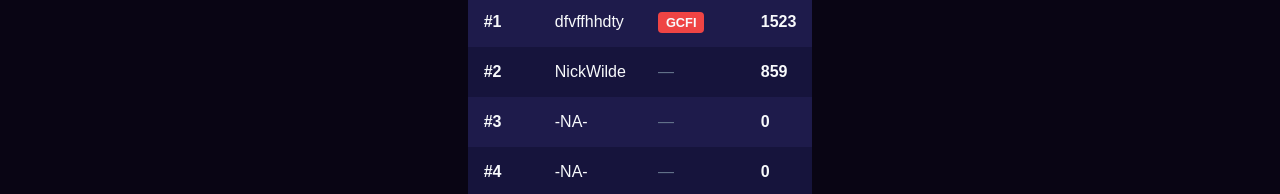
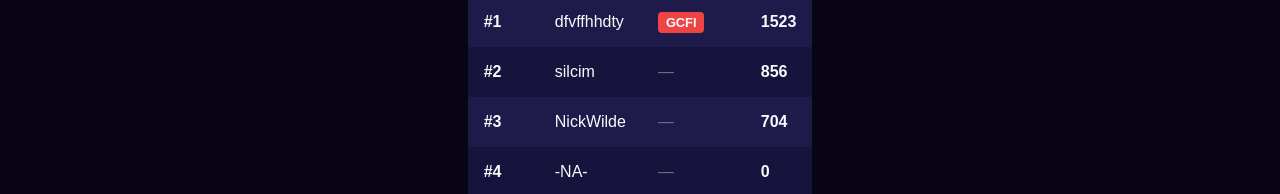
Before and after one commit to NickWilde-ztpt/ChessFederation, a plain HTML site: page ChessFederation/leaderboard.html in a window 1280 px wide. Shown: the part 220-414 px from the top of the page. Drawn offline with Linux system fonts and the light colour scheme.

Commit message:
Update leaderboard.html

```diff
--- a/ChessFederation/leaderboard.html
+++ b/ChessFederation/leaderboard.html
@@ -65,8 +65,8 @@
         // Synchronized object fields to track Elo instead of points
         const players = [
             { rank: 1, username: "dfvffhhdty", title: "GCFI", elo: 1523 },
-            { rank: 2, username: "NickWilde", title: "-", elo: 859 },
-            { rank: 3, username: "-NA-", title: "-", elo: 0 },
+            { rank: 2, username: "silcim", title: "-", elo: 856 },
+            { rank: 3, username: "NickWilde", title: "-", elo: 704 },
             { rank: 4, username: "-NA-", title: "-", elo: 0 },
             { rank: 5, username: "-NA-", title: "-", elo: 0 }
         ];
```
